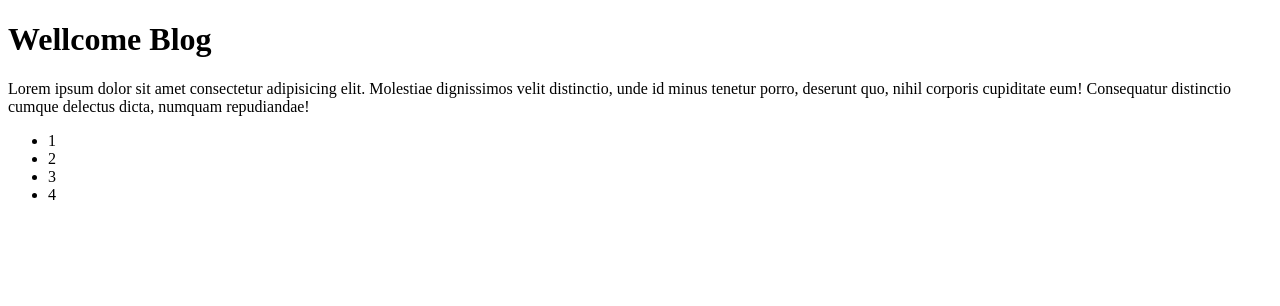
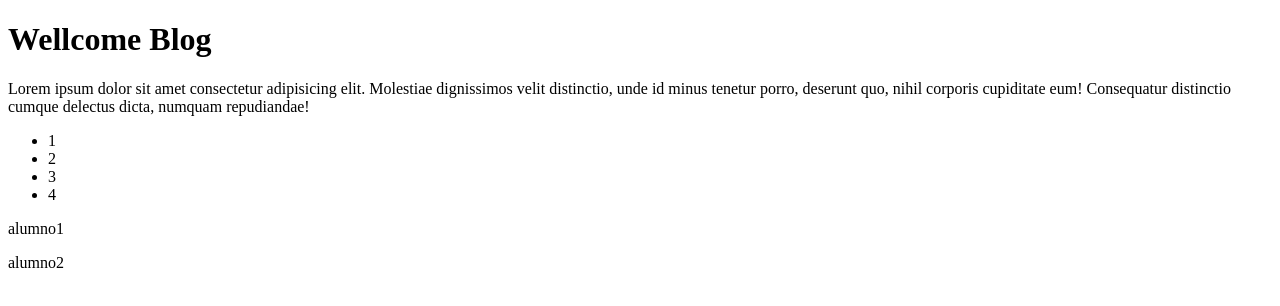
Before and after one commit to mariamejia05/PRUEBA2025, a plain HTML site: page Blog.html in a window 1280 px wide. Drawn offline with Linux system fonts and the light colour scheme.

Commit message:
detalle alumnos

```diff
--- a/Blog.html
+++ b/Blog.html
@@ -14,5 +14,9 @@
 <li>3</li>
 <li>4</li>
 </ul>
+<div>
+<p>alumno1</p>
+<p>alumno2</p>
+</div>
 </body>
 </html>
```
